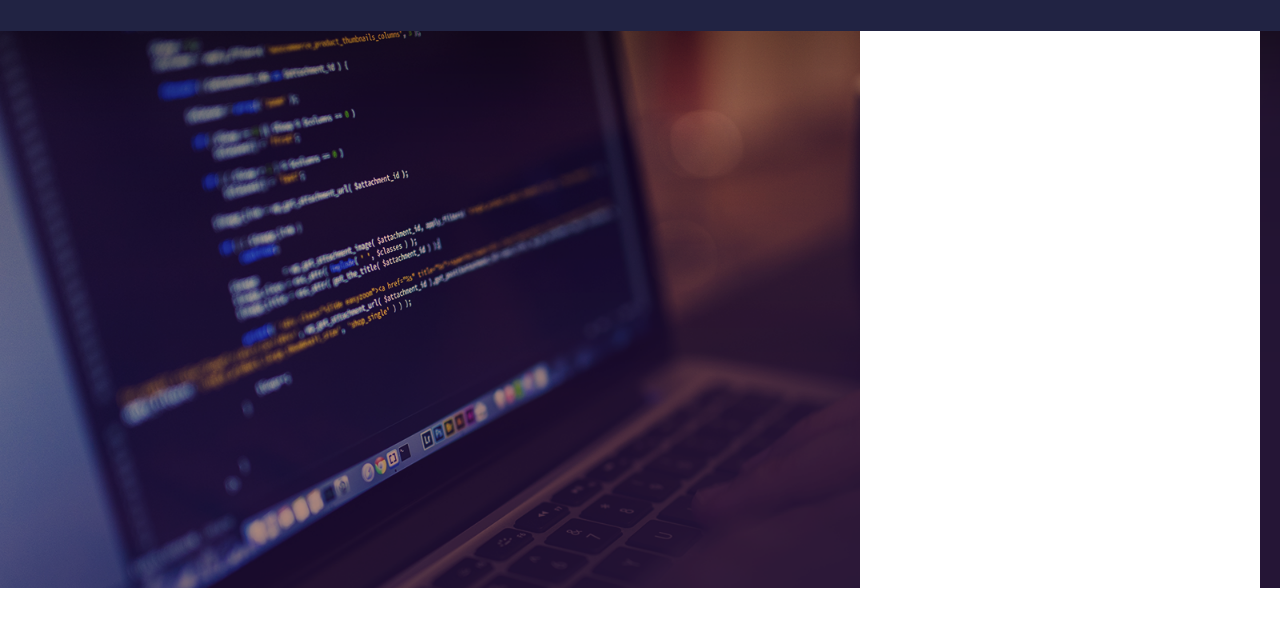
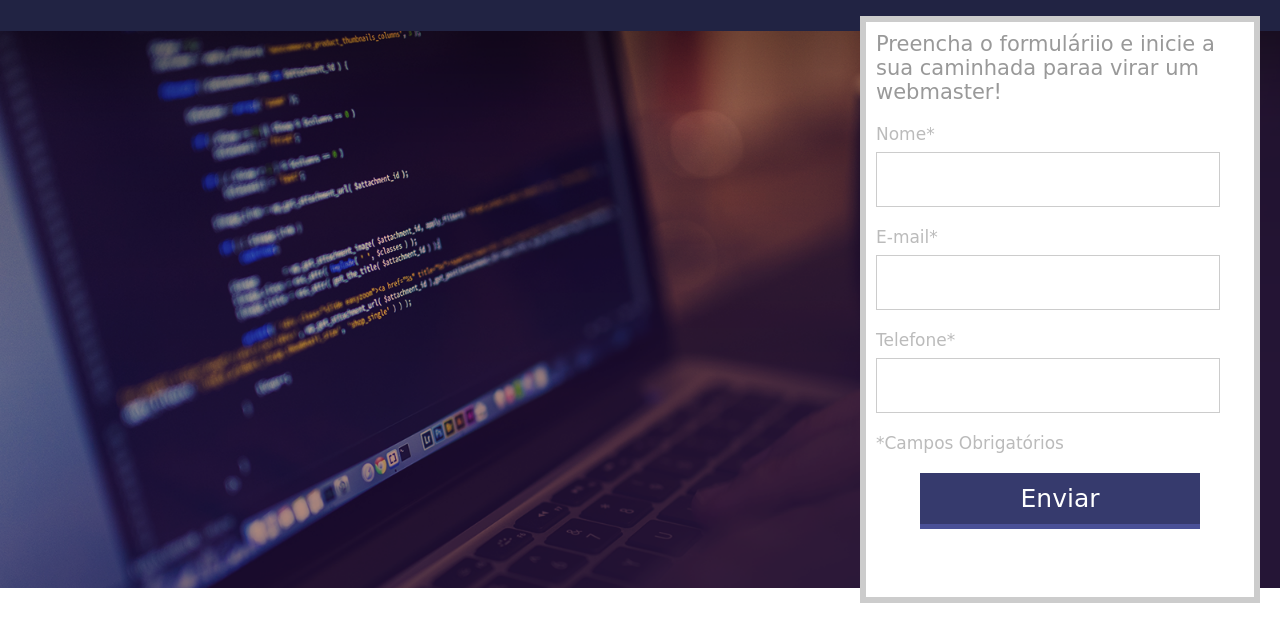
Before and after one commit to robsonblecha/landing-page-1, a plain HTML site: page index.html in a window 1280 px wide. Shown: the part 54-696 px from the top of the page. Drawn offline with Linux system fonts and the light colour scheme; a web font is replaced by a local one.

Commit message:
formulário

```diff
--- a/index.html
+++ b/index.html
@@ -15,7 +15,27 @@
         <div class="container-banner">
         <div class="center">
             <div class="form">
+                <h2>Preencha o formuláriio e inicie a sua caminhada paraa virar um webmaster!</h2>
+                <form>
+                    <div class="input-container">
+                        <span>Nome*</span>
+                        <input type="text" name="nome" required>
+                    </div><!--input-container-->
+                    <div class="input-container">
+                        <span>E-mail*</span>
+                        <input type="text" name="E-mail" required>
+                    </div><!--input-container-->
+                    <div class="input-container">
+                        <span>Telefone*</span>
+                        <input type="text" name="telefone" required>
+                    </div><!--input-container-->
 
+                    <p class="warning">*Campos Obrigatórios</p>
+
+                    <div class="input-submit-container">
+                    <input type="submit" name="acao" value="Enviar">
+                </div><!--input-submit-container-->
+                </form>
             </div><!--form-->
         </div><!--center-->
         </div><!--container-banner-->
--- a/style.css
+++ b/style.css
@@ -1,7 +1,10 @@
+@import url('https://fonts.googleapis.com/css2?family=Gideon+Roman&family=Noto+Sans&family=Open+Sans+Condensed:wght@300&family=Poppins:wght@300;400;500;600;700;800;900&family=Roboto+Serif:wght@100;300&family=Roboto:wght@400;700&display=swap');
+
 *{
     margin: 0;
     padding: 0;
     box-sizing: border-box;
+    font-family: 'Gideon Roman', cursive;
 }
 
 html,body{
@@ -19,11 +22,11 @@ html,body{
     background-color: #212343;
 }
 
-.header img{
+.header img{/*logo*/
     margin: 30px;
 }
 
-.container-banner{
+.container-banner{/*foto  de capa*/
     width: 100%;
     height: 557px;
     background-image: url('imagens/header_bg.png');
@@ -35,10 +38,68 @@ html,body{
     height: 100%;
 }
 
+
+/*formulario de contato*/
 .form{
+    padding: 10px;
     width: 400px;
-    height: 100%;
+    height: calc(100% + 30px);
     float: right;
     margin-right: 20px;
+    position: relative;
+    top: -15px;
+    border: 6px solid  #ccc;
     background-color: white;
 }
+
+.form h2{
+    font-weight: normal;
+    color: #999999;
+    font-size: 21px;
+}
+
+.input-container{
+    margin-top: 20px;
+}
+
+.input-container span{
+    display: inline-block;
+    width: 100%;
+    color: #BBBBBB;
+    font-size: 17px;
+}
+
+.form p{
+    display: inline-block;
+    width: 100%;
+    color: #BBBBBB;
+    font-size: 17px;
+    margin: 20px 0;
+}
+
+.input-container input[type=text]{
+    margin-top: 8px;
+    width: 344px;
+    height: 55px;
+    border: 1px solid #ccc;
+}
+
+.form .input-submit-container{
+    text-align: center;
+}
+
+.form input[type=submit]{
+    color: white;
+    font-size: 25px;
+    width: 280px;
+    height: 56px;
+    display: inline-block;
+    background-color: #363a6d;
+    border:0;
+    cursor: pointer;
+    border-bottom: 5px solid #4a5097;
+}
+
+.form input[type=submit]:hover{
+    background-color: #1e2041;
+}
```
